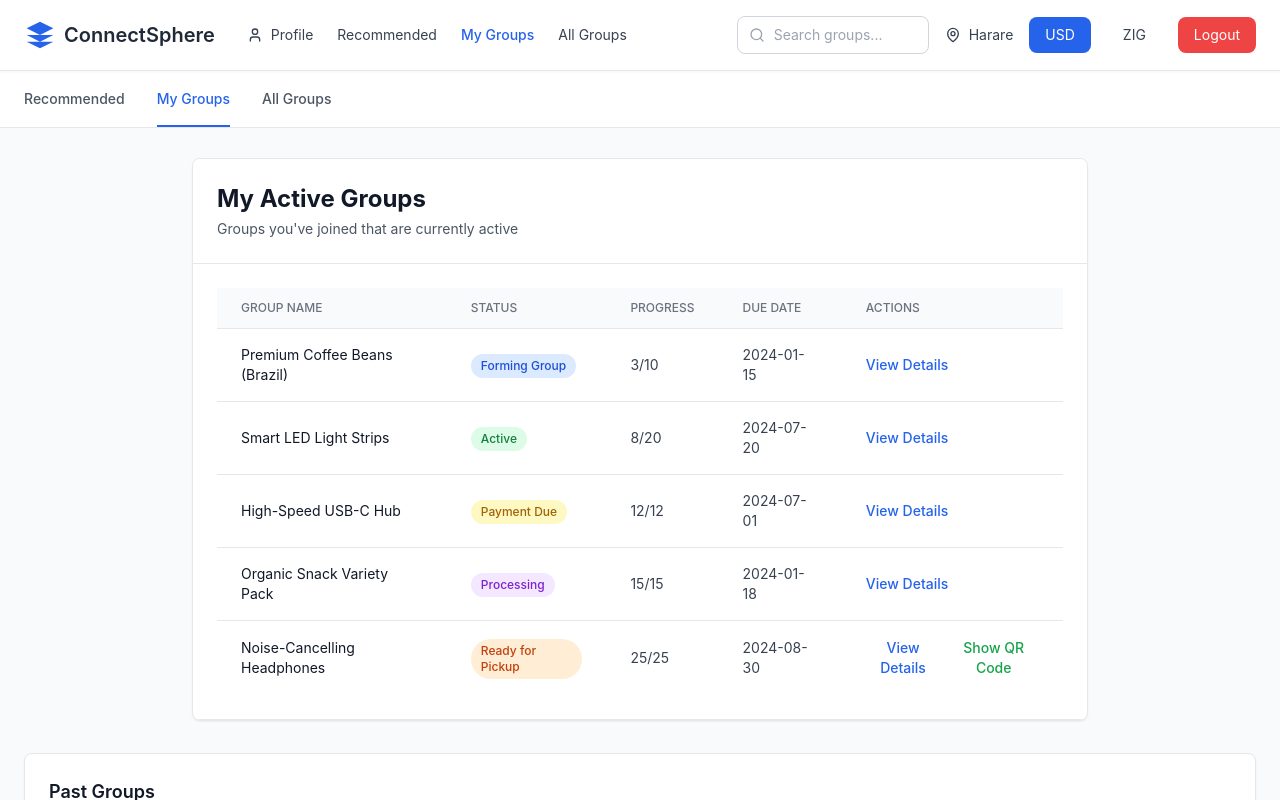
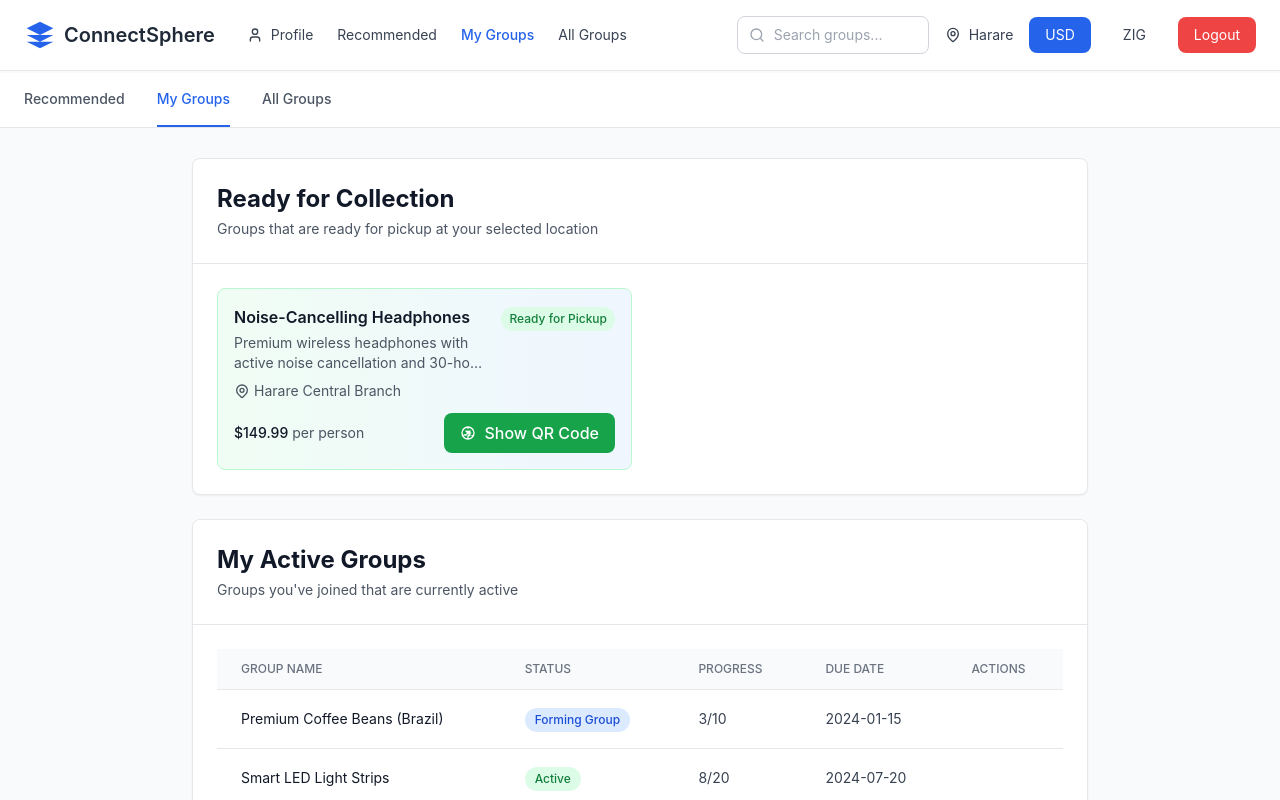
Before and after one commit to 1772hojaz/capstone, a React (Vite) app in the folder sys/Front-end/connectsphere/: page /groups in a window 1280 px wide. Shown: the top 800 px of the page. Built offline with nearby package versions, Linux system fonts and the light colour scheme.

Commit message:
I, UPDATED #sys/Front-end/connectsphere/src/App.tsx,#sys/Front-end/connectsphere/src/pages/AllGroups.tsx #sys/Front-end/connectsphere/src/pages/GroupList.tsx

```diff
--- a/sys/Front-end/connectsphere/src/App.tsx
+++ b/sys/Front-end/connectsphere/src/App.tsx
@@ -4,7 +4,6 @@ import LoginPage from './pages/LoginPage';
 import AdminDashboard from './pages/AdminDashboard';
 import TraderDashboard from './pages/TraderDashboard';
 import GroupList from './pages/GroupList';
-import GroupStatus from './pages/GroupStatus';
 import AllGroups from './pages/AllGroups';
 import ProfilePage from './pages/ProfilePage';
 import GroupModeration from './pages/GroupModeration';
@@ -23,7 +22,6 @@ function App() {
         <Route path="/profile" element={<ProfilePage />} />
         <Route path="/groups" element={<GroupList />} />
         <Route path="/all-groups" element={<AllGroups />} />
-        <Route path="/group-status/:groupId" element={<GroupStatus />} />
         <Route path="/moderation" element={<GroupModeration />} />
         <Route path="/users" element={<UserManagement />} />
         <Route path="/products" element={<ProductCatalog />} />
--- a/sys/Front-end/connectsphere/src/pages/AllGroups.tsx
+++ b/sys/Front-end/connectsphere/src/pages/AllGroups.tsx
@@ -10,6 +10,8 @@ export default function AllGroups() {
   const [sortBy, setSortBy] = useState<'participants' | 'price-low' | 'price-high' | 'newest'>('participants');
   const [viewMode, setViewMode] = useState<'grid' | 'list'>('grid');
   const [showFilters, setShowFilters] = useState(false);
+  const [joiningGroup, setJoiningGroup] = useState<number | null>(null);
+  const [joinSuccess, setJoinSuccess] = useState<string | null>(null);
 
   const allGroups = [
     {
@@ -136,6 +138,30 @@ export default function AllGroups() {
 
   // Categories for filtering
   const categories = ['All', 'Electronics', 'Appliances', 'Furniture', 'Food & Beverages', 'Gaming', 'Home & Garden', 'Sports & Fitness'];
+
+  // Join group handler
+  const handleJoinGroup = async (groupId: number, groupName: string) => {
+    setJoiningGroup(groupId);
+    try {
+      // TODO: Replace with actual API call to join group
+      // const response = await fetch(`/api/groups/${groupId}/join`, {
+      //   method: 'POST',
+      //   headers: { 'Content-Type': 'application/json' },
+      //   body: JSON.stringify({ quantity: 1 }) // Default quantity
+      // });
+
+      // Simulate API call delay
+      await new Promise(resolve => setTimeout(resolve, 1000));
+
+      setJoinSuccess(`Successfully joined "${groupName}"! Check My Groups to track progress.`);
+      setTimeout(() => setJoinSuccess(null), 5000);
+    } catch (error) {
+      console.error('Failed to join group:', error);
+      // TODO: Show error message
+    } finally {
+      setJoiningGroup(null);
+    }
+  };
 
   // Filtered and sorted groups
   const filteredAndSortedGroups = useMemo(() => {
@@ -283,6 +309,24 @@ export default function AllGroups() {
       {/* Main Content */}
       <main className="flex-1 px-3 sm:px-6 py-4 sm:py-8">
         <div className="max-w-7xl mx-auto">
+          {/* Success Message */}
+          {joinSuccess && (
+            <div className="mb-6 bg-green-50 border border-green-200 rounded-lg p-4 flex items-center gap-3">
+              <div className="text-green-600">
+                <svg className="w-5 h-5" fill="none" stroke="currentColor" viewBox="0 0 24 24">
+                  <path strokeLinecap="round" strokeLinejoin="round" strokeWidth={2} d="M5 13l4 4L19 7" />
+                </svg>
+              </div>
+              <p className="text-green-800 font-medium">{joinSuccess}</p>
+              <button
+                onClick={() => setJoinSuccess(null)}
+                className="ml-auto text-green-600 hover:text-green-800"
+              >
+                <X className="w-4 h-4" />
+              </button>
+            </div>
+          )}
+
           <h2 className="text-xl sm:text-2xl font-bold text-gray-900 mb-4 sm:mb-6">All Available Groups</h2>
           <p className="text-sm text-gray-600 mb-6">Browse all admin-created group buy opportunities</p>
 
@@ -446,10 +490,15 @@ export default function AllGroups() {
                     </div>
 
                     <button
-                      onClick={() => navigate(`/group-status/${group.id}`)}
-                      className="w-full px-4 py-2 bg-blue-600 text-white text-sm font-medium rounded-lg hover:bg-blue-700 transition"
+                      onClick={() => handleJoinGroup(group.id, group.name)}
+                      disabled={joiningGroup === group.id}
+                      className={`w-full px-4 py-2 text-sm font-medium rounded-lg transition ${
+                        joiningGroup === group.id
+                          ? 'bg-gray-400 text-gray-200 cursor-not-allowed'
+                          : 'bg-blue-600 text-white hover:bg-blue-700'
+                      }`}
                     >
-                      Join Group
+                      {joiningGroup === group.id ? 'Joining...' : 'Join Group'}
                     </button>
                   </div>
                 </div>
@@ -492,10 +541,15 @@ export default function AllGroups() {
                       <p className="text-gray-600 mb-4 line-clamp-2">{group.description}</p>
 
                       <button
-                        onClick={() => navigate(`/group-status/${group.id}`)}
-                        className="px-6 py-2 bg-blue-600 text-white text-sm font-medium rounded-lg hover:bg-blue-700 transition"
+                        onClick={() => handleJoinGroup(group.id, group.name)}
+                        disabled={joiningGroup === group.id}
+                        className={`px-6 py-2 text-sm font-medium rounded-lg transition ${
+                          joiningGroup === group.id
+                            ? 'bg-gray-400 text-gray-200 cursor-not-allowed'
+                            : 'bg-blue-600 text-white hover:bg-blue-700'
+                        }`}
                       >
-                        Join Group
+                        {joiningGroup === group.id ? 'Joining...' : 'Join Group'}
                       </button>
                     </div>
                   </div>
--- a/sys/Front-end/connectsphere/src/pages/GroupList.tsx
+++ b/sys/Front-end/connectsphere/src/pages/GroupList.tsx
@@ -208,9 +208,72 @@ export default function GroupList() {
 
       {/* Main Content - Responsive */}
       <main className="flex-1 px-3 sm:px-6 py-4 sm:py-8">
-        <div className="max-w-4xl mx-auto">
-          {/* Left Column - Your Group Activities */}
-          <div>
+        <div className="max-w-4xl mx-auto space-y-6">
+          {/* Ready for Collection Section */}
+          <div className="bg-white rounded-lg shadow-sm border border-gray-200">
+            <div className="p-4 sm:p-6 border-b border-gray-200">
+              <h2 className="text-xl sm:text-2xl font-bold text-gray-900">Ready for Collection</h2>
+              <p className="text-sm text-gray-600 mt-1">Groups that are ready for pickup at your selected location</p>
+            </div>
+
+            <div className="p-4 sm:p-6">
+              {activeGroups.filter(group => group.status === 'ready_for_pickup').length === 0 ? (
+                <div className="text-center py-8">
+                  <div className="text-gray-400 mb-4">
+                    <svg className="w-12 h-12 mx-auto" fill="none" stroke="currentColor" viewBox="0 0 24 24">
+                      <path strokeLinecap="round" strokeLinejoin="round" strokeWidth={2} d="M20 7l-8-4-8 4m16 0l-8 4m8-4v10l-8 4m0-10L4 7m8 4v10M4 7v10l8 4" />
+                    </svg>
+                  </div>
+                  <h3 className="text-lg font-medium text-gray-900 mb-2">No groups ready for collection</h3>
+                  <p className="text-gray-600">Groups will appear here when they're ready for pickup</p>
+                </div>
+              ) : (
+                <div className="grid grid-cols-1 md:grid-cols-2 gap-4">
+                  {activeGroups.filter(group => group.status === 'ready_for_pickup').map((group) => (
+                    <div key={group.id} className="bg-gradient-to-r from-green-50 to-blue-50 border border-green-200 rounded-lg p-4 hover:shadow-md transition">
+                      <div className="flex items-start justify-between mb-3">
+                        <div className="flex-1">
+                          <h3 className="font-semibold text-gray-900 mb-1">{group.name}</h3>
+                          <p className="text-sm text-gray-600 mb-2 line-clamp-2">{group.description}</p>
+                          <div className="flex items-center gap-4 text-sm text-gray-600">
+                            <span className="flex items-center gap-1">
+                              <svg className="w-4 h-4" fill="none" stroke="currentColor" viewBox="0 0 24 24">
+                                <path strokeLinecap="round" strokeLinejoin="round" strokeWidth={2} d="M17.657 16.657L13.414 20.9a1.998 1.998 0 01-2.827 0l-4.244-4.243a8 8 0 1111.314 0z" />
+                                <path strokeLinecap="round" strokeLinejoin="round" strokeWidth={2} d="M15 11a3 3 0 11-6 0 3 3 0 016 0z" />
+                              </svg>
+                              {group.pickupLocation}
+                            </span>
+                          </div>
+                        </div>
+                        <div className="flex-shrink-0 ml-4">
+                          <span className="inline-flex px-2 py-1 text-xs font-medium rounded-full bg-green-100 text-green-700">
+                            Ready for Pickup
+                          </span>
+                        </div>
+                      </div>
+
+                      <div className="flex items-center justify-between">
+                        <div className="text-sm text-gray-600">
+                          <span className="font-medium text-gray-900">{group.price}</span> per person
+                        </div>
+                        <button
+                          onClick={() => handleShowQRCode(group)}
+                          className="bg-green-600 text-white px-4 py-2 rounded-lg hover:bg-green-700 transition font-medium flex items-center gap-2"
+                        >
+                          <svg className="w-4 h-4" fill="none" stroke="currentColor" viewBox="0 0 24 24">
+                            <path strokeLinecap="round" strokeLinejoin="round" strokeWidth={2} d="M12 4v1m6 11h2m-6 0h-2v4m0-11v3m0 0h.01M12 12h4.01M12 12l3-3m-3 3l-3-3m-3 6h2.01M12 12l-3 3m3-3l3 3M21 12a9 9 0 11-18 0 9 9 0 0118 0z" />
+                          </svg>
+                          Show QR Code
+                        </button>
+                      </div>
+                    </div>
+                  ))}
+                </div>
+              )}
+            </div>
+          </div>
+
+          {/* My Active Groups Section */}
           <div className="bg-white rounded-lg shadow-sm border border-gray-200 max-h-[600px] overflow-y-auto overflow-x-hidden scrollable-container">
             <div className="p-4 sm:p-6 border-b border-gray-200 sticky top-0 bg-white z-10">
               <h2 className="text-xl sm:text-2xl font-bold text-gray-900">My Active Groups</h2>
@@ -218,7 +281,7 @@ export default function GroupList() {
             </div>
 
             {/* My Active Groups - Responsive Table */}
-              <div className="p-4 sm:p-6 border-b border-gray-200">
+            <div className="p-4 sm:p-6">
               <div>
                 <table className="w-full">
                 <thead className="bg-gray-50 border-b border-gray-200 sticky top-[73px] z-10">
@@ -231,7 +294,7 @@ export default function GroupList() {
                   </tr>
                 </thead>
                 <tbody className="divide-y divide-gray-200">
-                    {activeGroups.map((group) => (
+                  {activeGroups.filter(group => group.status !== 'ready_for_pickup').map((group) => (
                     <tr key={group.id} className="hover:bg-gray-50">
                       <td className="px-3 sm:px-6 py-3 sm:py-4 text-sm text-gray-900">{group.name}</td>
                       <td className="px-3 sm:px-6 py-3 sm:py-4">
@@ -257,20 +320,7 @@ export default function GroupList() {
                       <td className="px-3 sm:px-6 py-3 sm:py-4 text-sm text-gray-700">{group.dueDate}</td>
                       <td className="px-3 sm:px-6 py-3 sm:py-4">
                         <div className="flex gap-2">
-                            <button
-                              onClick={() => navigate(`/group-status/${group.id}`)}
-                              className="text-sm text-blue-600 hover:text-blue-800 font-medium"
-                            >
-                              View Details
-                            </button>
-                            {group.status === 'ready_for_pickup' && (
-                              <button
-                                onClick={() => handleShowQRCode(group)}
-                                className="text-sm text-green-600 hover:text-green-800 font-medium"
-                              >
-                                Show QR Code
-                              </button>
-                            )}
+                          {/* No actions needed - all info shown on page */}
                         </div>
                       </td>
                     </tr>
@@ -280,11 +330,8 @@ export default function GroupList() {
               </div>
             </div>
           </div>
-          </div>
-        </div>
 
           {/* Past Groups - Full Width Below */}
-        <div className="mt-4 sm:mt-8">
           <div className="bg-white rounded-lg shadow-sm border border-gray-200">
             <div className="p-4 sm:p-6 border-b border-gray-200">
               <h3 className="text-lg font-semibold text-gray-900">Past Groups</h3>
```
Lines whose indentation alone changed are shown as unchanged.
